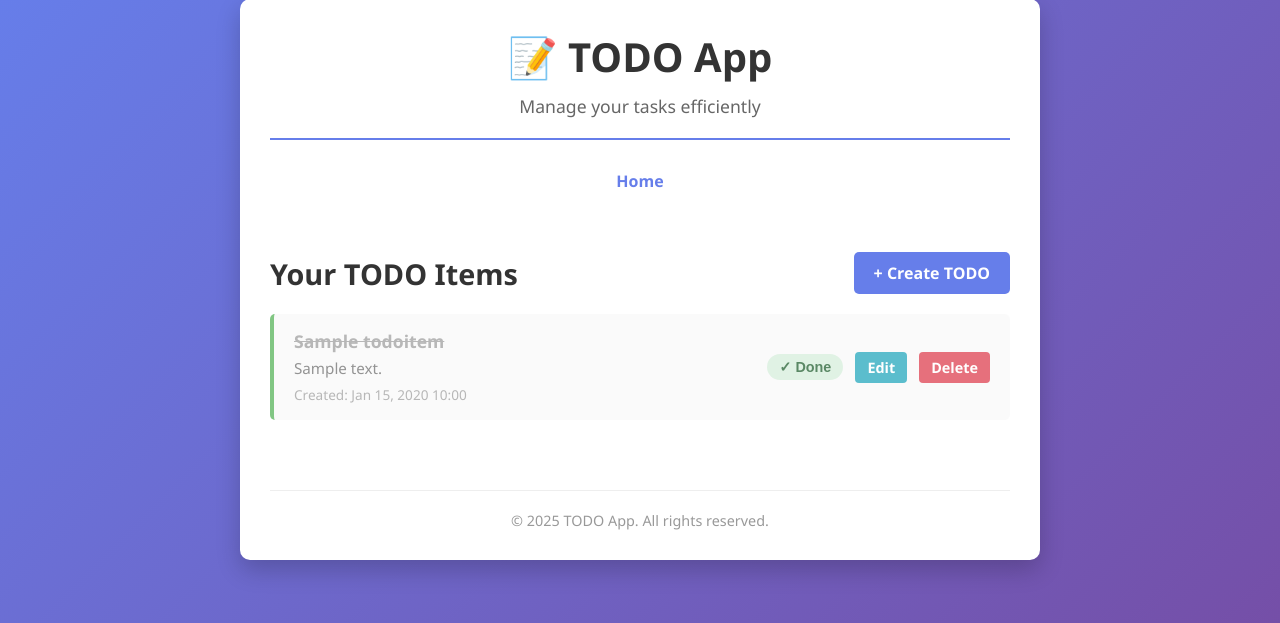
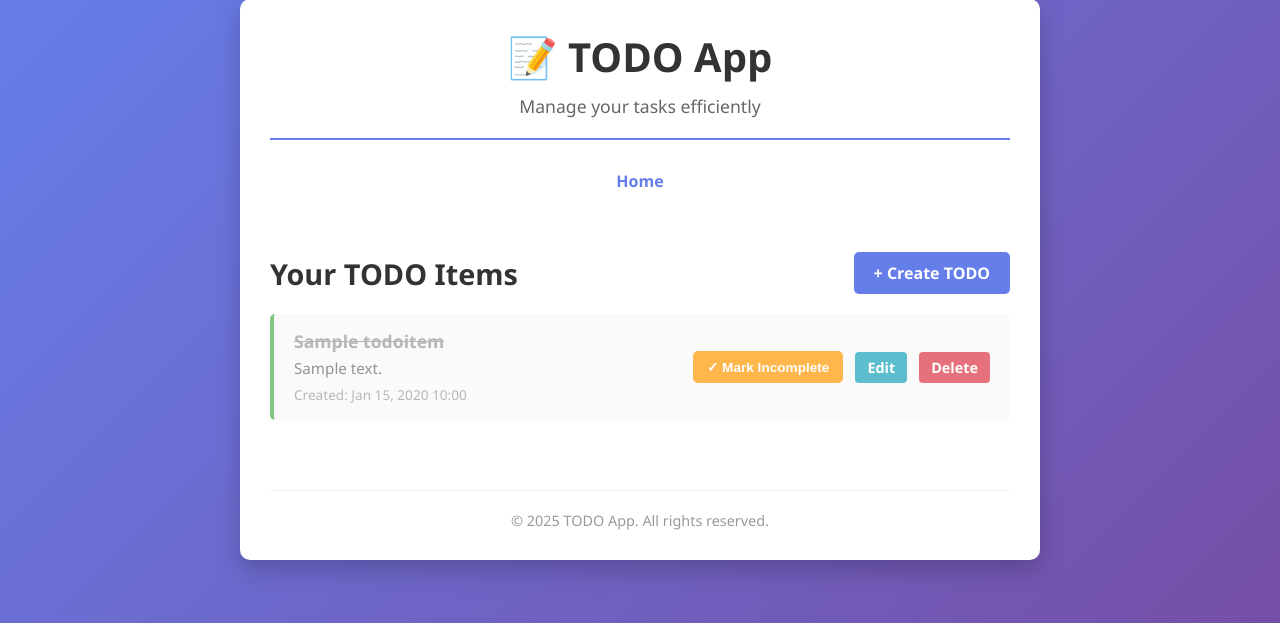
Before and after one commit to AndreyAnokhin/ai-dev-tools-zoomcamp-homework, a Django app: page / in a window 1280 px wide. Shown: the part 21-644 px from the top of the page. Run offline with Django 5.2, Linux system fonts and the light colour scheme; tables that the repository leaves empty hold one stand-in row (values such as "Sample post").

Commit message:
refactor toggle button styles and update text for TODO item completion

```diff
--- a/core/templates/home.html
+++ b/core/templates/home.html
@@ -23,8 +23,8 @@
                     <div class="todo-actions">
                         <form method="post" action="{% url 'core:toggle' todo.pk %}" class="toggle-form">
                             {% csrf_token %}
-                            <button type="submit" class="status {% if todo.completed %}done{% else %}pending{% endif %}">
-                                {% if todo.completed %}✓ Done{% else %}⏱ Pending{% endif %}
+                            <button type="submit" class="btn btn-toggle {% if todo.completed %}completed{% else %}pending{% endif %}">
+                                {% if todo.completed %}✓ Mark Incomplete{% else %}Mark Complete{% endif %}
                             </button>
                         </form>
                         <a href="{% url 'core:edit' todo.pk %}" class="action-btn edit">Edit</a>
@@ -131,39 +131,43 @@
         align-items: center;
         gap: 12px;
         margin-left: 20px;
+        flex-wrap: wrap;
     }
 
     .toggle-form {
         margin: 0;
     }
 
-    .status {
-        padding: 5px 12px;
-        border-radius: 20px;
-        font-size: 0.9em;
+    .btn-toggle {
+        padding: 8px 14px;
+        border: none;
+        border-radius: 5px;
+        font-size: 0.85em;
         font-weight: bold;
-        white-space: nowrap;
-        border: none;
         cursor: pointer;
         transition: all 0.3s ease;
     }
 
-    .status.pending {
-        background: #fff3cd;
-        color: #856404;
+    .btn-toggle.pending {
+        background: #4caf50;
+        color: white;
     }
 
-    .status.pending:hover {
-        background: #ffe69c;
+    .btn-toggle.pending:hover {
+        background: #45a049;
+        transform: translateY(-2px);
+        box-shadow: 0 4px 12px rgba(76, 175, 80, 0.3);
     }
 
-    .status.done {
-        background: #d4edda;
-        color: #155724;
+    .btn-toggle.completed {
+        background: #ff9800;
+        color: white;
     }
 
-    .status.done:hover {
-        background: #c3e6cb;
+    .btn-toggle.completed:hover {
+        background: #e68900;
+        transform: translateY(-2px);
+        box-shadow: 0 4px 12px rgba(255, 152, 0, 0.3);
     }
 
     .action-btn {
```
